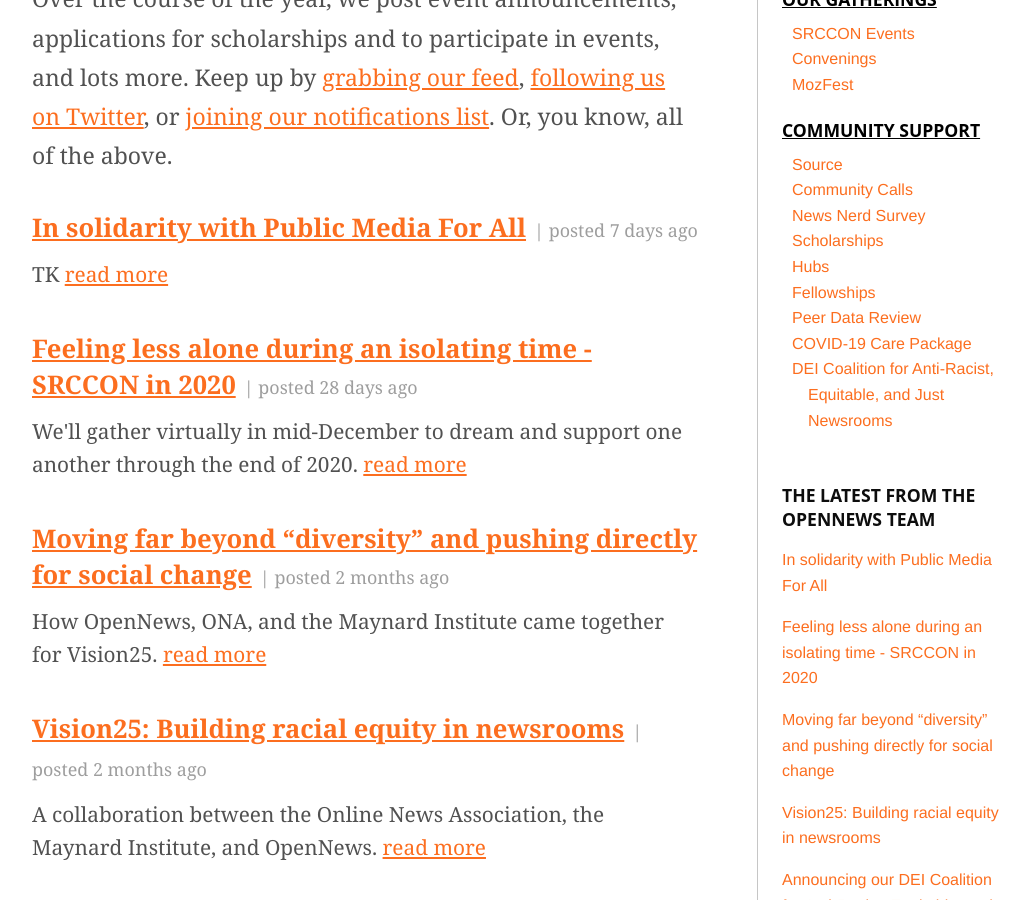
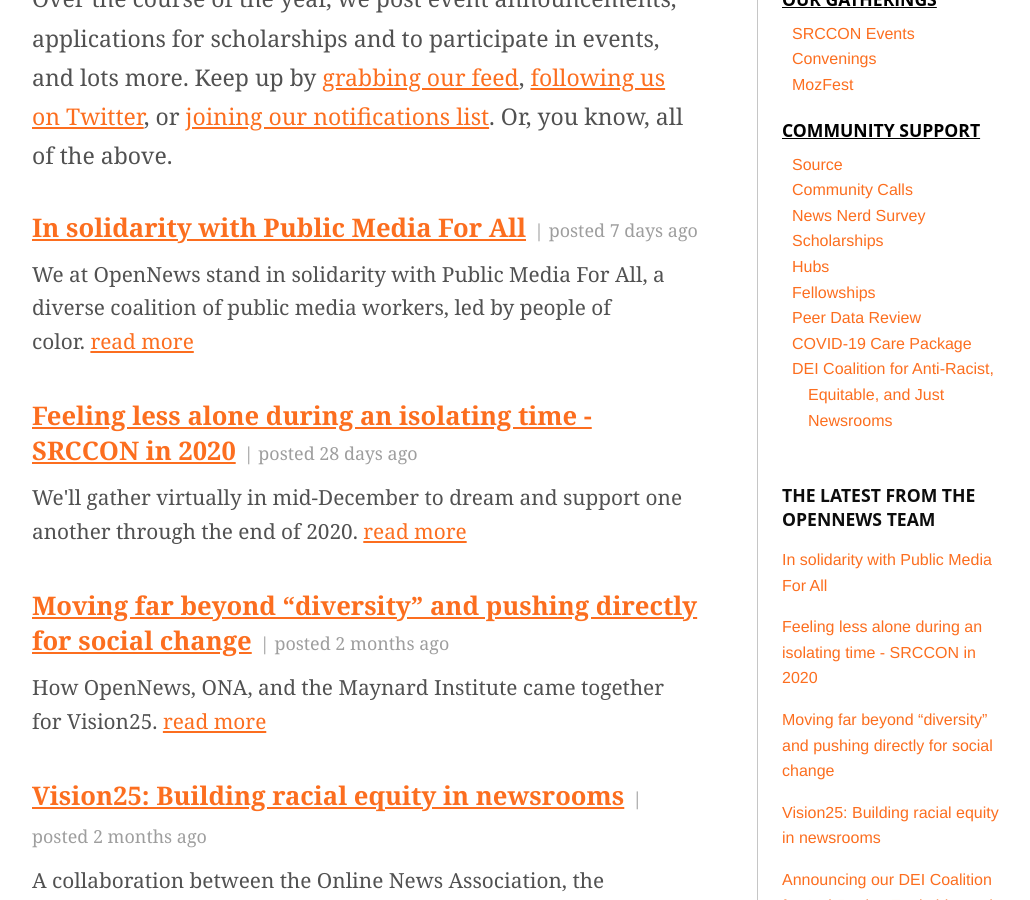
Before and after one commit to OpenNews/opennews-website, a Jekyll site: the page built from blog/blog.md, in a window 1280 px wide and 900 px high, scrolled down 534 px. Shown: the whole window, without its empty margins (118-1148 px from the left). Built offline with Jekyll 4.4.1, drawn with Linux system fonts in a browser that asks for light colours; nearby versions of some CDN libraries; some web fonts are replaced; comment, search, counter and statistics services are not loaded.

Commit message:
html error

```diff
--- a/_posts/2020-11-11-in-solidarity-with-public-media-for-all.md
+++ b/_posts/2020-11-11-in-solidarity-with-public-media-for-all.md
@@ -4,14 +4,14 @@
 date: 2020-11-11 10:00-04:00
 author: Sisi Wei
 tags: OpenNews, Vision25, DEI
-excerpt: TK
+excerpt: We at OpenNews stand in solidarity with Public Media For All, a diverse coalition of public media workers, led by people of color.
 ---
 
 <iframe src="https://player.vimeo.com/video/477761175" width="640" height="360" frameborder="0" allow="autoplay; fullscreen" allowfullscreen alt="Video of Sisi Wei, prepared for Public Media For All's day of action and education."></iframe>
 
-<i>We at OpenNews stand in solidarity with [Public Media For All](https://www.publicmediaforall.com/), a diverse coalition of public media workers, led by people of color. They are "raising awareness of the negative effects of a lack of diversity, equity and inclusion in public media, and sharing solutions for individuals and organizations."
+<i>We at OpenNews stand in solidarity with [Public Media For All](https://www.publicmediaforall.com/), a diverse coalition of public media workers, led by people of color. They are "raising awareness of the negative effects of a lack of diversity, equity and inclusion in public media, and sharing solutions for individuals and organizations."</i>
 
-I was honored to be asked by the coalition to talk about my journey in this work during their Nov. 10 day of action and education. Below is a transcript of the video I prepared.</i>
+<i>I was honored to be asked by the coalition to talk about my journey in this work during their Nov. 10 day of action and education. Below is a transcript of the video I prepared.</i>
 
 <hr>
 TRANSCRIPT
```
